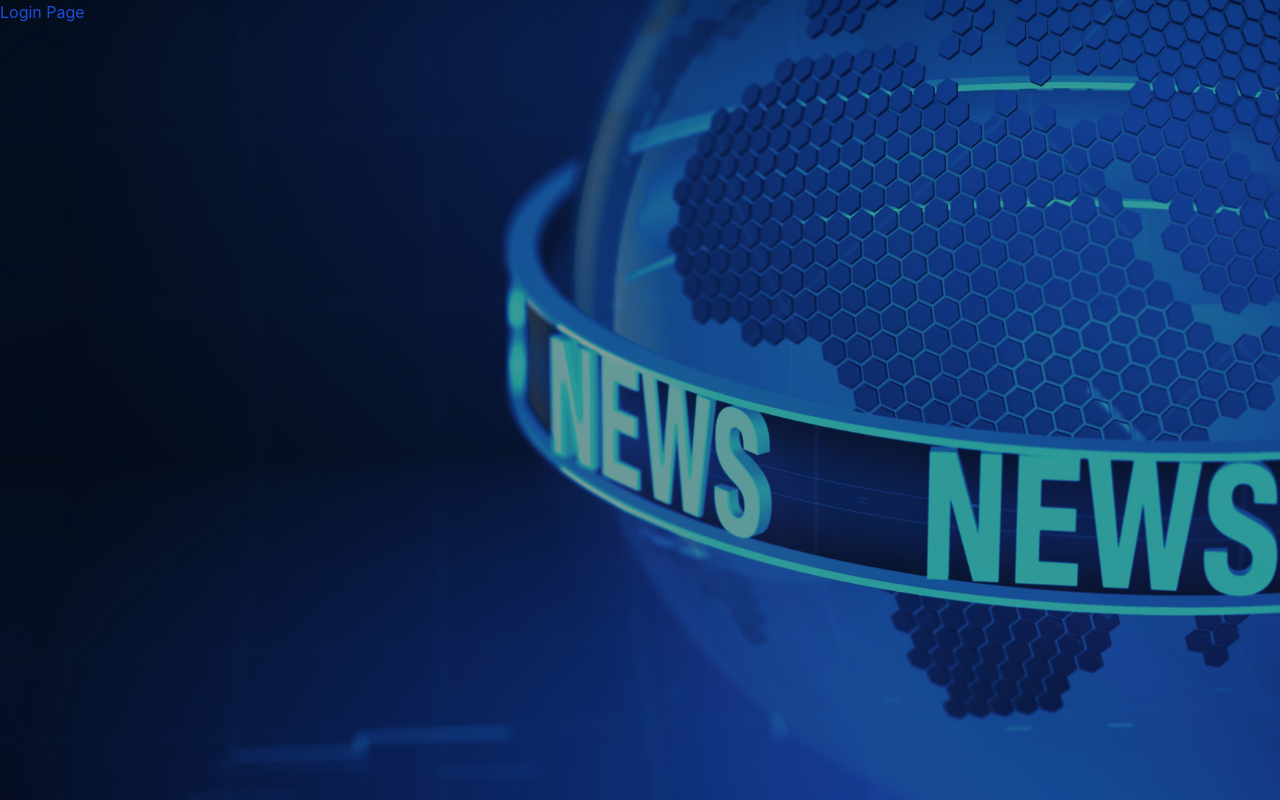
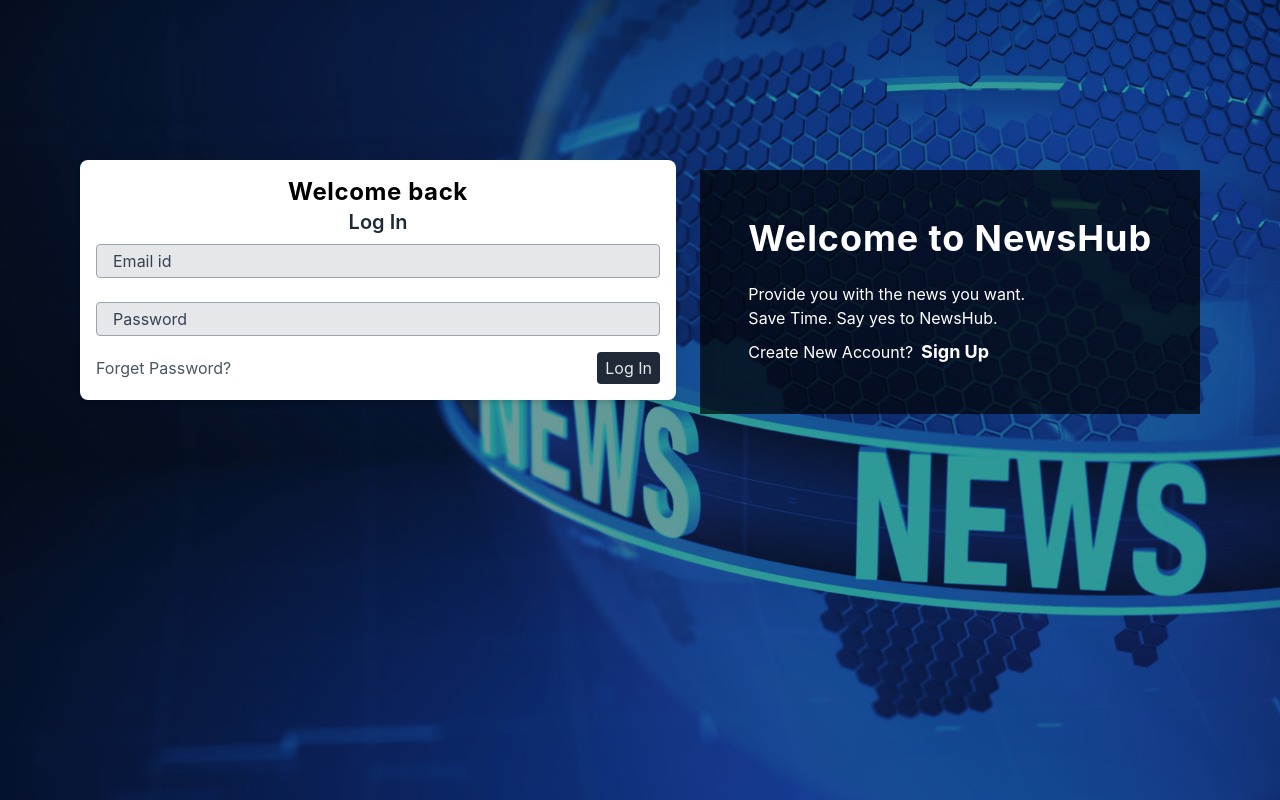
Before and after one commit to Saitama-Squad/NewsHub, a React (Create React App) app in the folder client/: page / in a window 1280 px wide. Built offline with nearby package versions, Linux system fonts and the light colour scheme.

Commit message:
added login page

```diff
--- a/client/src/index.css
+++ b/client/src/index.css
@@ -5,8 +5,10 @@
 html {
   min-height: 100vh;
   background: url("./assets/bgimg.jpeg");
-  background-size: cover;
-  background-repeat: no-repeat;
+  background-repeat:no-repeat;
+  background-size:cover;
+  background-position:center;
+
 }
 
 body {
--- a/client/src/pages/Login.js
+++ b/client/src/pages/Login.js
@@ -1,9 +1,102 @@
-import React from 'react';
+import React,{useState} from 'react';
+import {Link} from 'react-router-dom';
 
 const Login = () => {
+
+  const [email,setEmail] = useState();
+  const [password,setPassword] = useState();
+  const [loginError,setLoginError] = useState();
+
+  const loginHandler = (e) =>{
+    e.preventDefault();
+    const payload = {
+      email: email,
+      password: password
+    }
+    console.log(payload);
+    if(loginError){
+      setLoginError(true);
+    }
+  }
+
   return (
     <>
-      <h1 className='text-blue-700'>Login Page</h1>
+      <div className="w-full flex items-center justify-between">
+        <div className="pt-40 pl-20">
+          <div className="card bg-white shadow-md rounded-lg px-4 py-4 mb-6 ">
+            <form onSubmit={loginHandler}>
+              <div className="flex items-center justify-center">
+                <h2 className="text-2xl font-bold tracking-wide">
+                  Welcome back
+                </h2>
+              </div>
+              <h2 className="text-xl text-center font-semibold text-gray-800 mb-2">
+                Log In
+              </h2>
+              <input
+                onChange={(event) => {
+                  setEmail(event.target.value);
+                }}
+                type="text"
+                className="rounded px-4 w-full py-1 bg-gray-200  border border-gray-400 mb-6 text-gray-700 placeholder-gray-700 focus:bg-white focus:outline-none"
+                placeholder="Email id"
+              />
+              <input
+                onChange={(event) => {
+                  setPassword(event.target.value);
+                }}
+                type="password"
+                className="rounded px-4 w-full py-1 bg-gray-200  border border-gray-400 mb-4 text-gray-700 placeholder-gray-700 focus:bg-white focus:outline-none"
+                placeholder="Password"
+              />
+              <div className="flex items-center justify-between">
+                <Link
+                  to="/forgotpassword"
+                  className="text-gray-600"
+                >
+                  Forget Password?
+                </Link>
+                <button className="bg-gray-800 text-gray-200  px-2 py-1 rounded">
+                  Log In
+                </button>
+              </div>
+            </form>
+            {loginError ? (
+              <div className="loginerror text-center text-red-500">
+                Invalid Email or Password
+              </div>
+            ) : (
+              <></>
+            )}
+          </div>
+        </div>
+        <div
+          className="mr-20 mt-40 p-12"
+          style={{
+            background:
+              "linear-gradient(rgba(0,0,0,0.7),rgba(0,0,0,0.7))",
+          }}
+        >
+          <h1 className="text-4xl font-bold text-white tracking-wide">
+            Welcome to NewsHub
+          </h1>
+          <h1 className="text-5xl py-2 font-bold text-white tracking-wide">
+
+          </h1>
+          <p className="text-white py-2">
+            Provide you with the news you want. <br /> Save Time. Say yes to NewsHub.
+          </p>
+          <span className="text-white">
+            Create New Account?
+            <Link
+              to="/signup"
+              className="text-white text-lg ml-2 font-bold hover:text-red-500"
+            >
+              Sign Up
+            </Link>
+          </span>
+        </div>
+      </div>
     </>
   )
 }
```
